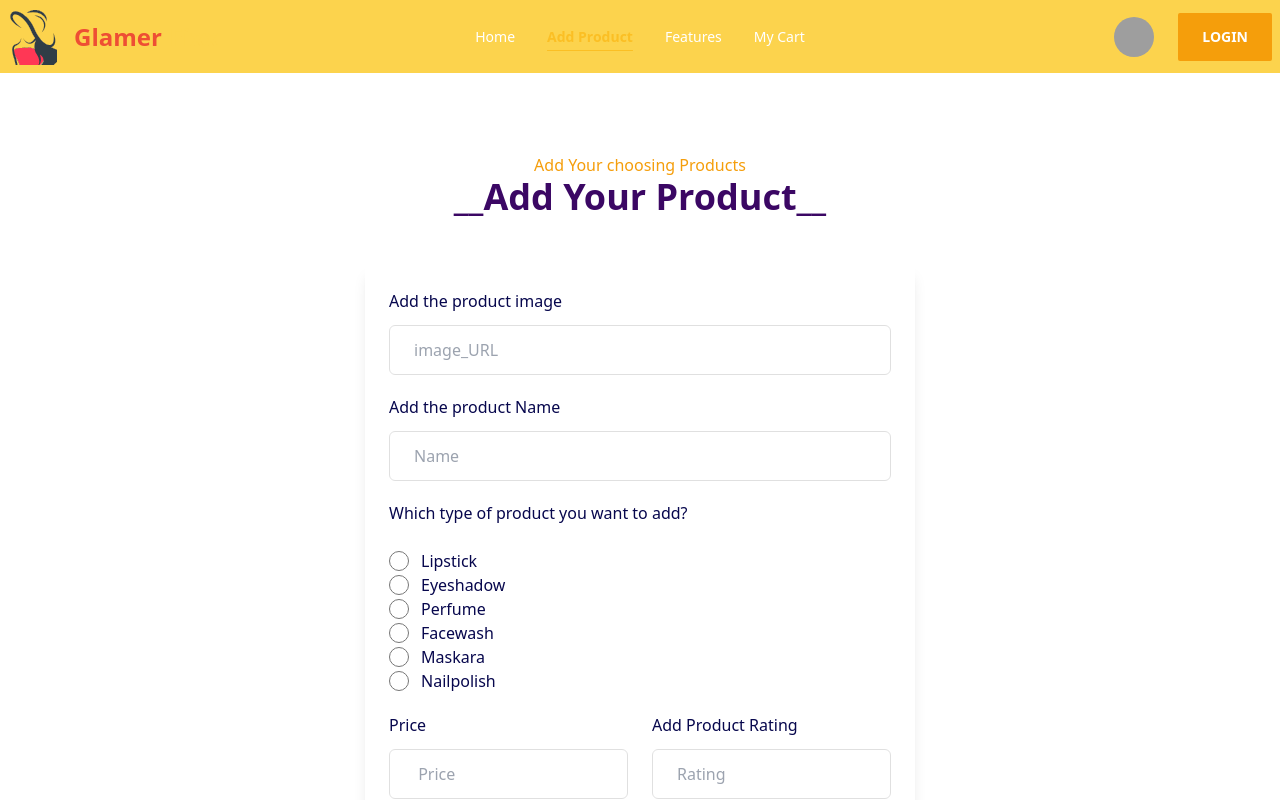
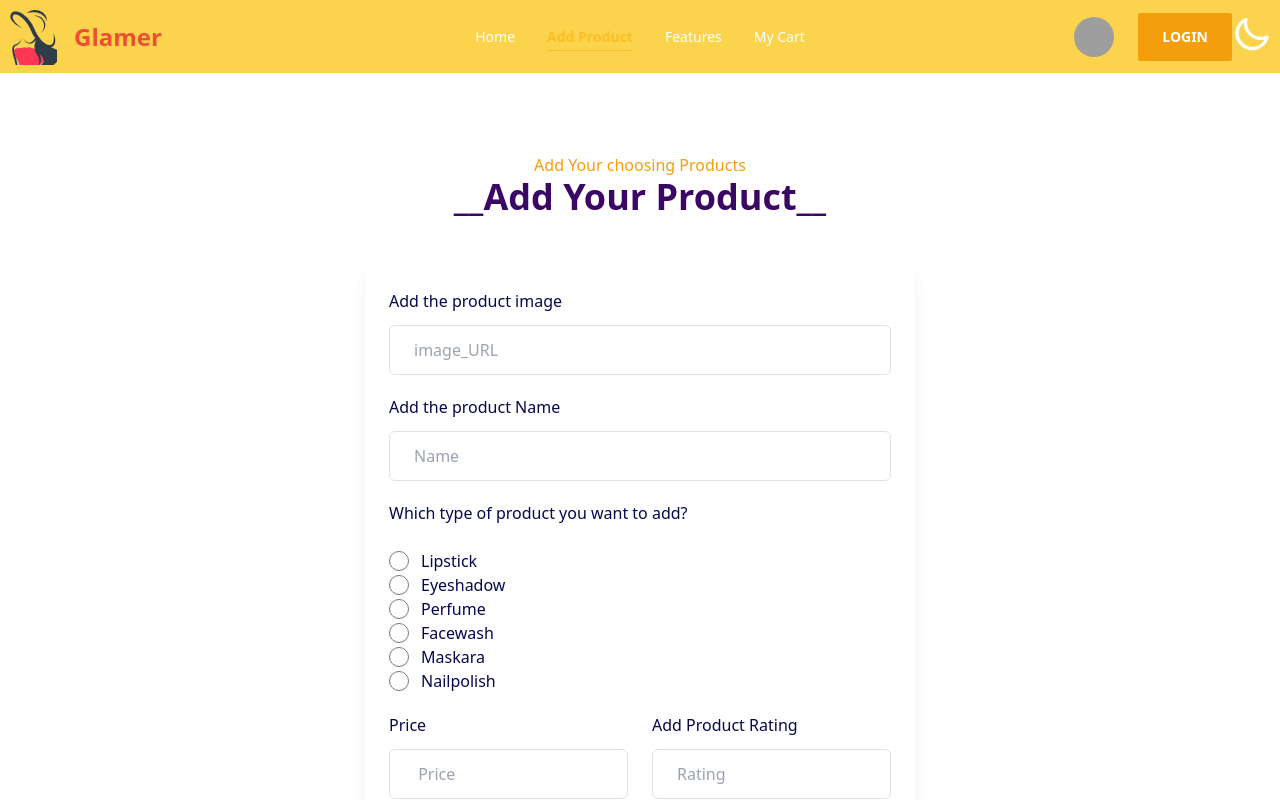
Before and after one commit to Rahidapriya/Beauty-Brand-Shop, a React (Vite) app: page /addproduct in a window 1280 px wide. Shown: the top 800 px of the page. Built offline with nearby package versions, Linux system fonts and the light colour scheme; no server answers; grey boxes are pictures that could not be loaded.

Commit message:
added dark and light theme toggle

```diff
--- a/index.html
+++ b/index.html
@@ -1,5 +1,5 @@
 <!doctype html>
-<html lang="en" data-theme="light">
+<html lang="en" >
   <head>
     <meta charset="UTF-8" />
     <link rel="icon" type="image/svg+xml" href="/vite.svg" />
--- a/src/pages/updateProduct/UpdateProduct.jsx
+++ b/src/pages/updateProduct/UpdateProduct.jsx
@@ -1,6 +1,7 @@
 import {  useState } from "react";
 import { useLoaderData } from "react-router-dom";
 import Swal from "sweetalert2";
+import Navbar from "../../shared/navbar/Navbar";
 
 
 const UpdateProduct = () => {
@@ -56,6 +57,7 @@
     return (
         // <div>update</div>
         <div>
+            <Navbar></Navbar>
            <div>
 
 
--- a/src/shared/navbar/Navbar.jsx
+++ b/src/shared/navbar/Navbar.jsx
@@ -1,6 +1,6 @@
 import { Link, NavLink } from "react-router-dom";
 
-import { useContext } from "react";
+import { useContext, useEffect, useState } from "react";
 import { AuthContext } from "../../providers/AuthProvider";
 // import { GiPartyFlags} from 'react-icons/gi'
 // import { FaGoogle} from 'react-icons/fa'
@@ -9,8 +9,23 @@
 import logos from'../../assets/logos.png'
 
 
+
 const Navbar = () => {
   const {user,logOut}=useContext(AuthContext);
+  const [theme,setTheme]=useState(localStorage.getItem("theme")?localStorage.getItem("theme"):"light")
+useEffect(()=>{
+  localStorage.setItem("theme",theme);
+  const localTheme=localStorage.getItem("theme");
+  document.querySelector("html").setAttribute("data-theme",localTheme)
+},[theme])
+const handleToggle=(e)=>{
+  if(e.target.checked){
+    setTheme("dark");
+
+  }else{
+    setTheme("light");
+  }
+}
 
   const handleSignOut=()=>{
 logOut()
@@ -76,7 +91,20 @@
         :   <Link to='/login'> <button className="btn text-white bg-amber-500 px-6  border-none lg:ml-5 rounded-sm">Login</button></Link>
       }
 
+  <div>
+  <label className="swap swap-rotate">
 
+  {/* this hidden checkbox controls the state */}
+  <input type="checkbox" onChange={handleToggle} />
+
+  {/* sun icon */}
+  <svg className="swap-on fill-current w-10 h-10" xmlns="http://www.w3.org/2000/svg" viewBox="0 0 24 24"><path d="M5.64,17l-.71.71a1,1,0,0,0,0,1.41,1,1,0,0,0,1.41,0l.71-.71A1,1,0,0,0,5.64,17ZM5,12a1,1,0,0,0-1-1H3a1,1,0,0,0,0,2H4A1,1,0,0,0,5,12Zm7-7a1,1,0,0,0,1-1V3a1,1,0,0,0-2,0V4A1,1,0,0,0,12,5ZM5.64,7.05a1,1,0,0,0,.7.29,1,1,0,0,0,.71-.29,1,1,0,0,0,0-1.41l-.71-.71A1,1,0,0,0,4.93,6.34Zm12,.29a1,1,0,0,0,.7-.29l.71-.71a1,1,0,1,0-1.41-1.41L17,5.64a1,1,0,0,0,0,1.41A1,1,0,0,0,17.66,7.34ZM21,11H20a1,1,0,0,0,0,2h1a1,1,0,0,0,0-2Zm-9,8a1,1,0,0,0-1,1v1a1,1,0,0,0,2,0V20A1,1,0,0,0,12,19ZM18.36,17A1,1,0,0,0,17,18.36l.71.71a1,1,0,0,0,1.41,0,1,1,0,0,0,0-1.41ZM12,6.5A5.5,5.5,0,1,0,17.5,12,5.51,5.51,0,0,0,12,6.5Zm0,9A3.5,3.5,0,1,1,15.5,12,3.5,3.5,0,0,1,12,15.5Z"/></svg>
+
+  {/* moon icon */}
+  <svg className="swap-off fill-current w-10 h-10" xmlns="http://www.w3.org/2000/svg" viewBox="0 0 24 24"><path d="M21.64,13a1,1,0,0,0-1.05-.14,8.05,8.05,0,0,1-3.37.73A8.15,8.15,0,0,1,9.08,5.49a8.59,8.59,0,0,1,.25-2A1,1,0,0,0,8,2.36,10.14,10.14,0,1,0,22,14.05,1,1,0,0,0,21.64,13Zm-9.5,6.69A8.14,8.14,0,0,1,7.08,5.22v.27A10.15,10.15,0,0,0,17.22,15.63a9.79,9.79,0,0,0,2.1-.22A8.11,8.11,0,0,1,12.14,19.73Z"/></svg>
+
+</label>
+  </div>
   </div>
 </div>
         </div>
```
